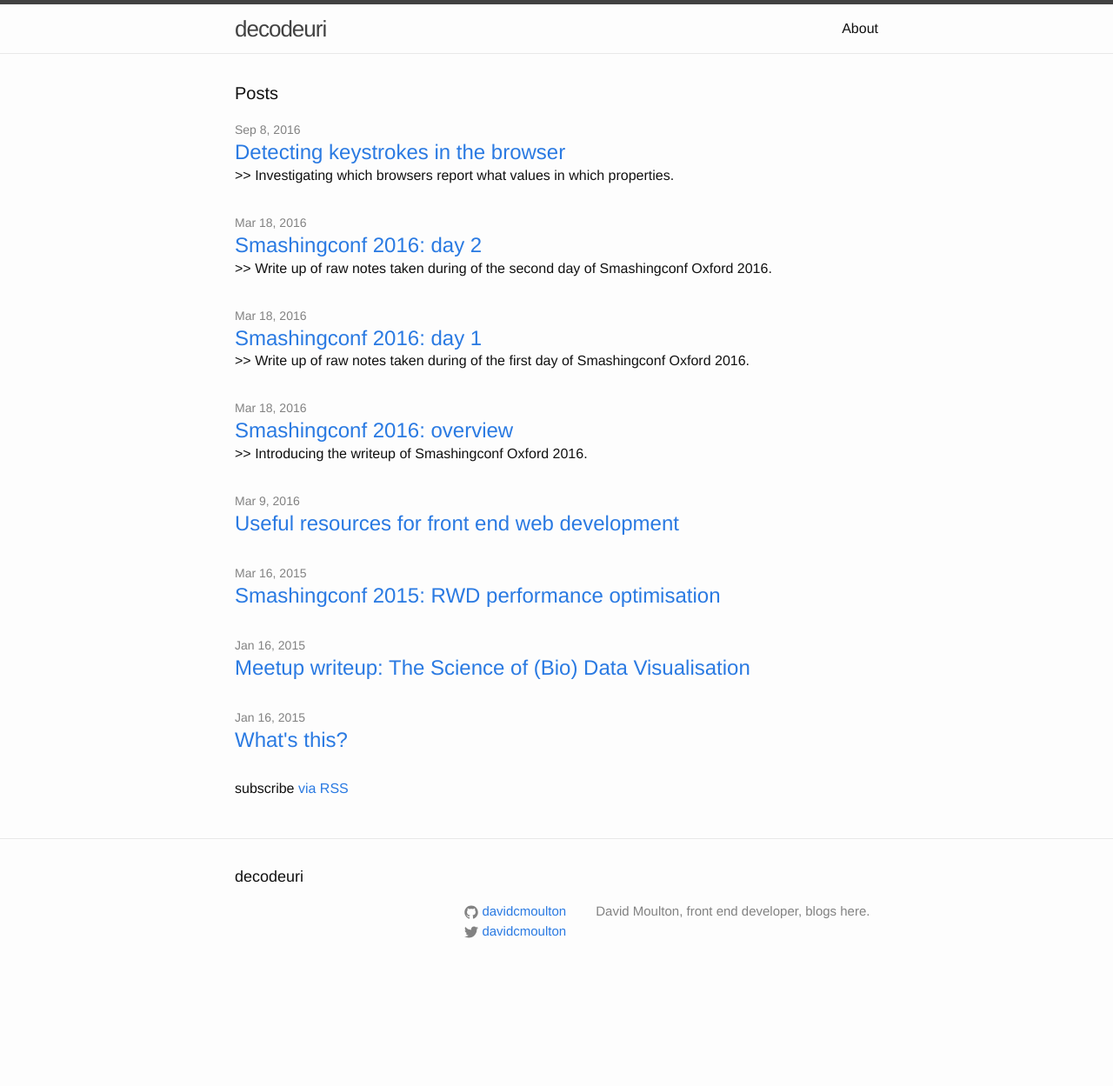
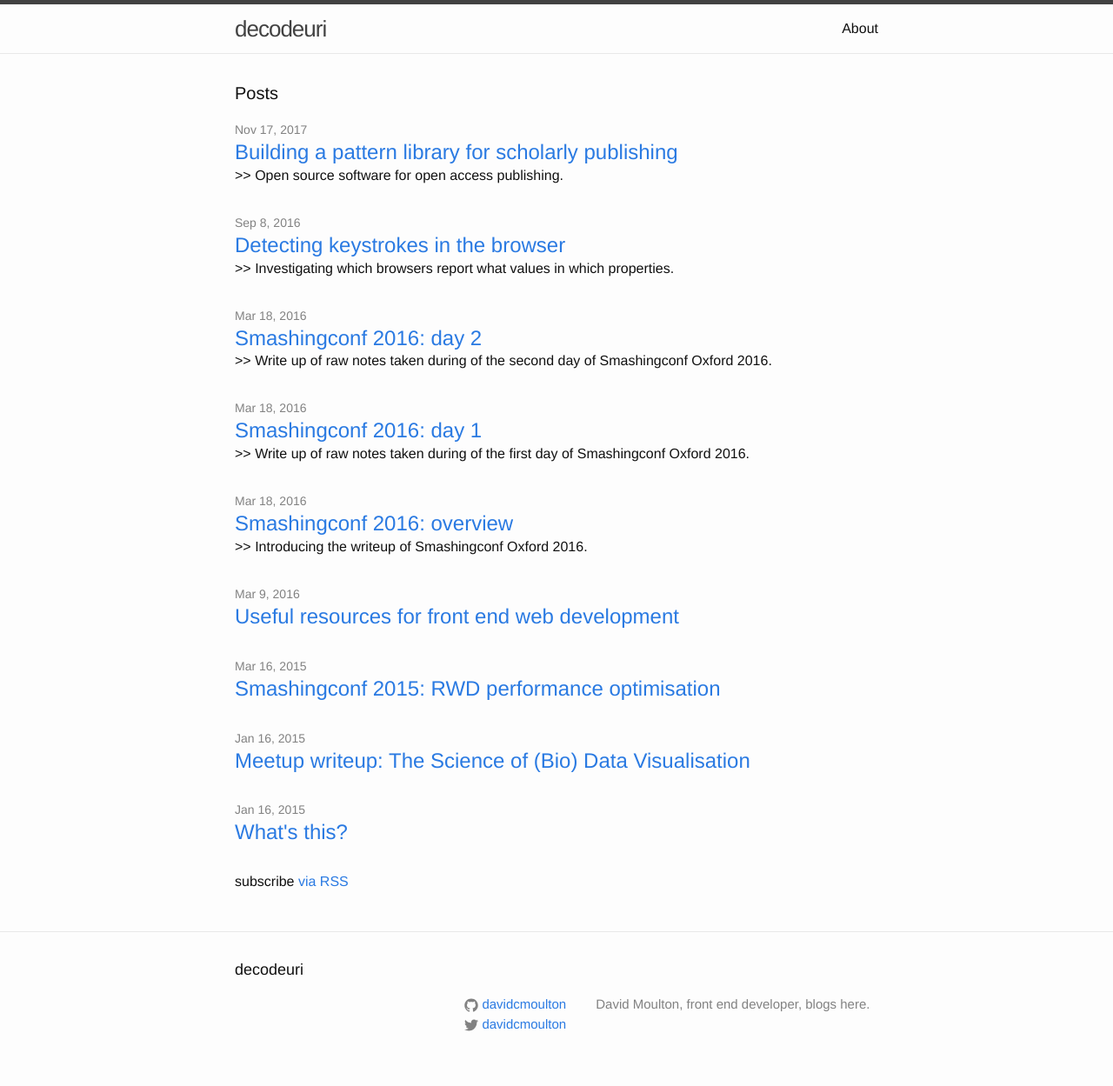
Before and after one commit to davidcmoulton/decodeuri, a Jekyll site: the page built from index.html, in a window 1280 px wide. Shown: the whole page at 87% size. Built offline with Jekyll 4.4.1, drawn with Linux system fonts in a browser that asks for light colours; before the commit the page ends 1142 px from its top, so only the background shows below that.

Commit message:
Publish Building a pattern library for scholarly publishing

```diff
--- a/_drafts/Building-a-pattern-library-for-scholarly-publishing.md
+++ b/_posts/2017-11-17-building-a-pattern-library-for-scholarly-publishing.md
@@ -2,6 +2,7 @@
 layout: post
 title: "Building a pattern library for scholarly publishing"
 desc: "Open source software for open access publishing."
+date: "2017-11-17 10:00:00"
 ---
 
 
```
